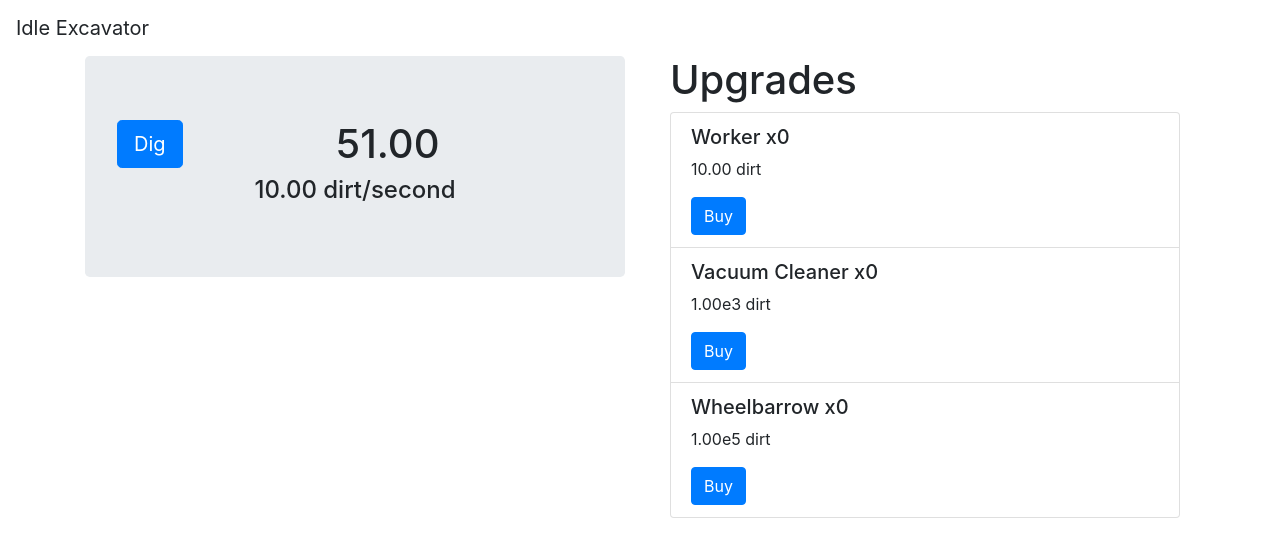
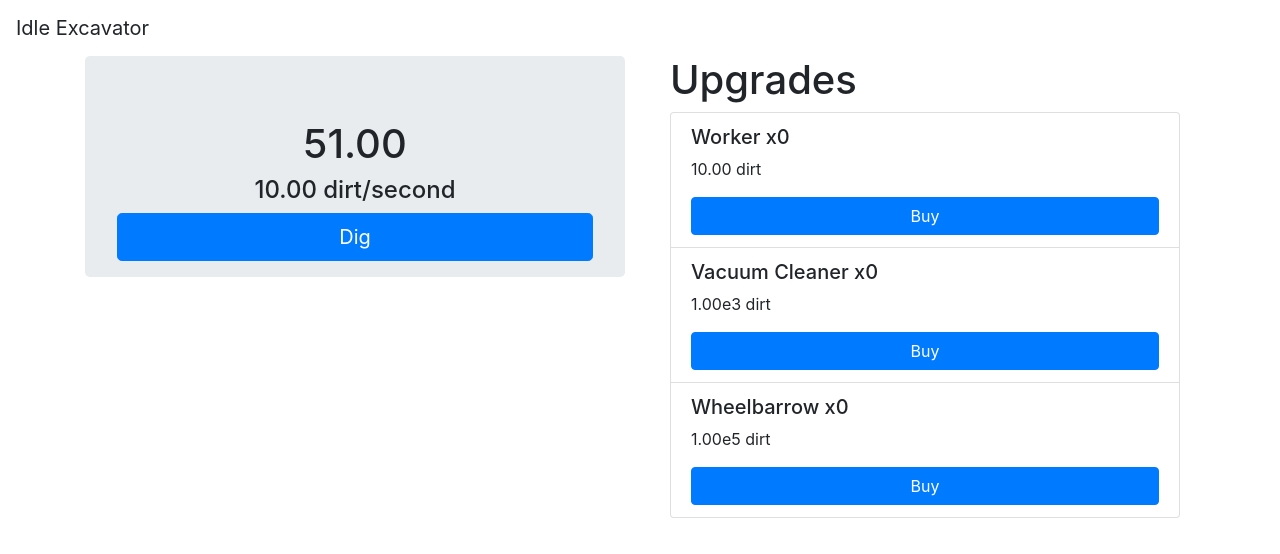
Before and after one commit to garritfra/idleExcavator, a React app: page / in a window 1280 px wide. Shown: the top 554 px of the page. Built offline with nearby package versions, Linux system fonts and the light colour scheme.

Commit message:
increase button size

```diff
--- a/src/app/game/dirtComponent/DirtComponent.js
+++ b/src/app/game/dirtComponent/DirtComponent.js
@@ -1,6 +1,7 @@
 import React, { Component } from "react";
 import { Jumbotron, Button } from "reactstrap";
 import Game from "../../../model/Game";
+import "./DirtComponent.scss";
 
 export default class DirtComponent extends Component {
   constructor(props) {
@@ -27,15 +28,6 @@ export default class DirtComponent extends Component {
   render() {
     return (
       <Jumbotron>
-        <Button
-          color="primary"
-          size="lg"
-          height="100%"
-          className="float-left shadow-none"
-          onClick={this.handleClick.bind(this)}
-        >
-          Dig
-        </Button>
         <h1 className="text-center">
           {Game.getInstance()
             .getDirt()
@@ -46,6 +38,15 @@ export default class DirtComponent extends Component {
             .autoPercentage.getTimes(1000 / Game.getInstance().getTickRate(), 0)
             .toString() + " dirt/second"}
         </h4>
+        <Button
+          color="primary"
+          size="lg"
+          height="100%"
+          className="float-left shadow-none"
+          onClick={this.handleClick.bind(this)}
+        >
+          Dig
+        </Button>
       </Jumbotron>
     );
   }
--- /dev/null
+++ b/src/app/game/dirtComponent/DirtComponent.scss
@@ -0,0 +1,3 @@
+.btn {
+  width: 100%;
+}
```
